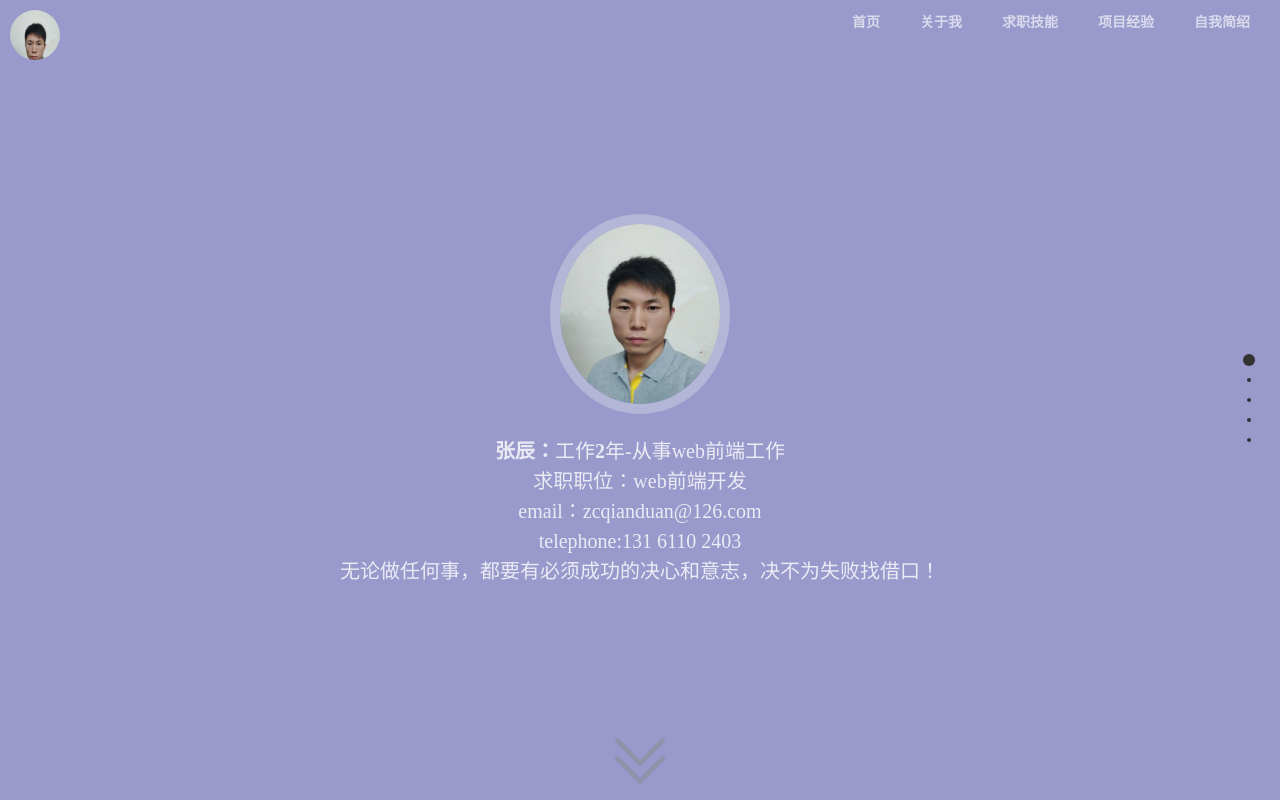
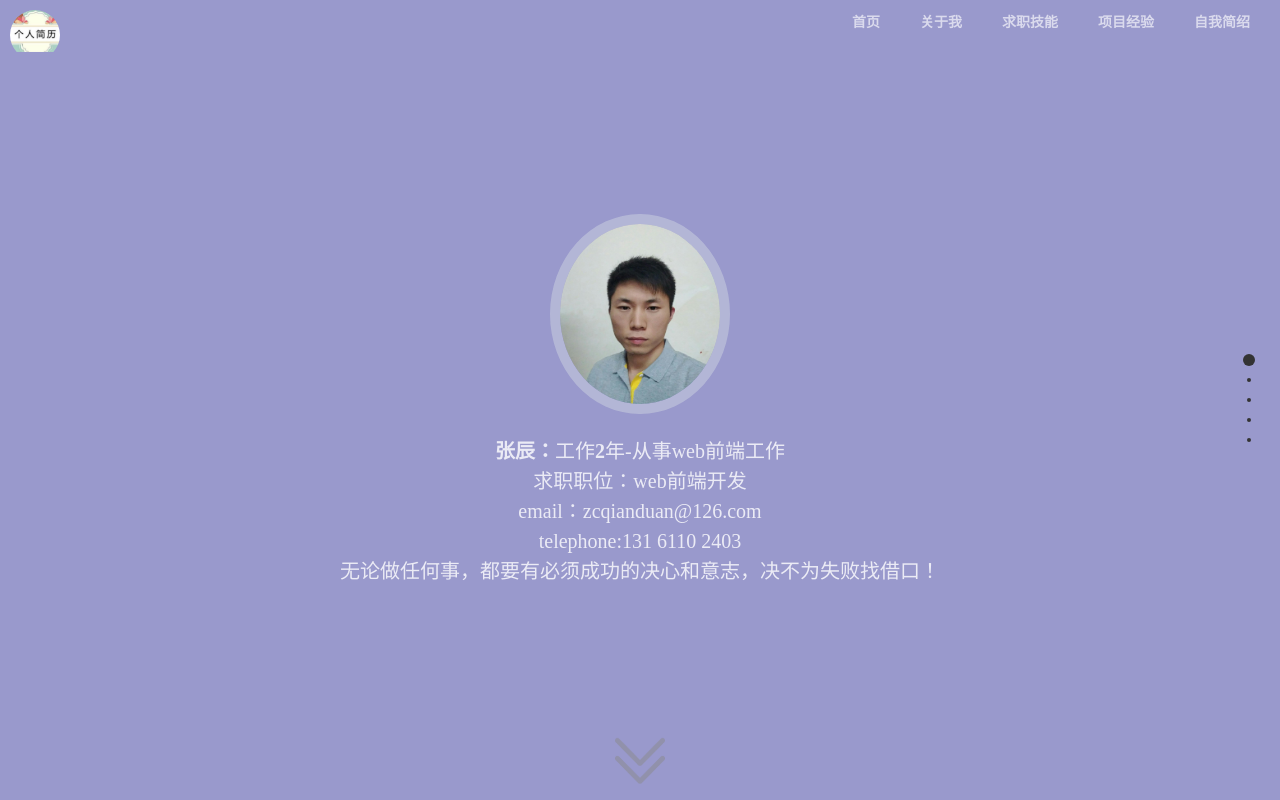
Before and after one commit to lnm190/source, a plain HTML site: page index.html in a window 1280 px wide. Drawn offline with Linux system fonts and the light colour scheme.

Commit message:
Update index.html

```diff
--- a/index.html
+++ b/index.html
@@ -20,7 +20,7 @@
        class="logo"><img
             class="animated bounce"
             data-animate="bounceIn"
-            src="static/img/1.jpg" alt="我的头像"/>
+            src="static/img/2.jpg" alt="我的头像"/>
     </a>
     <!-- 头部导航 -->
     <nav>
```
